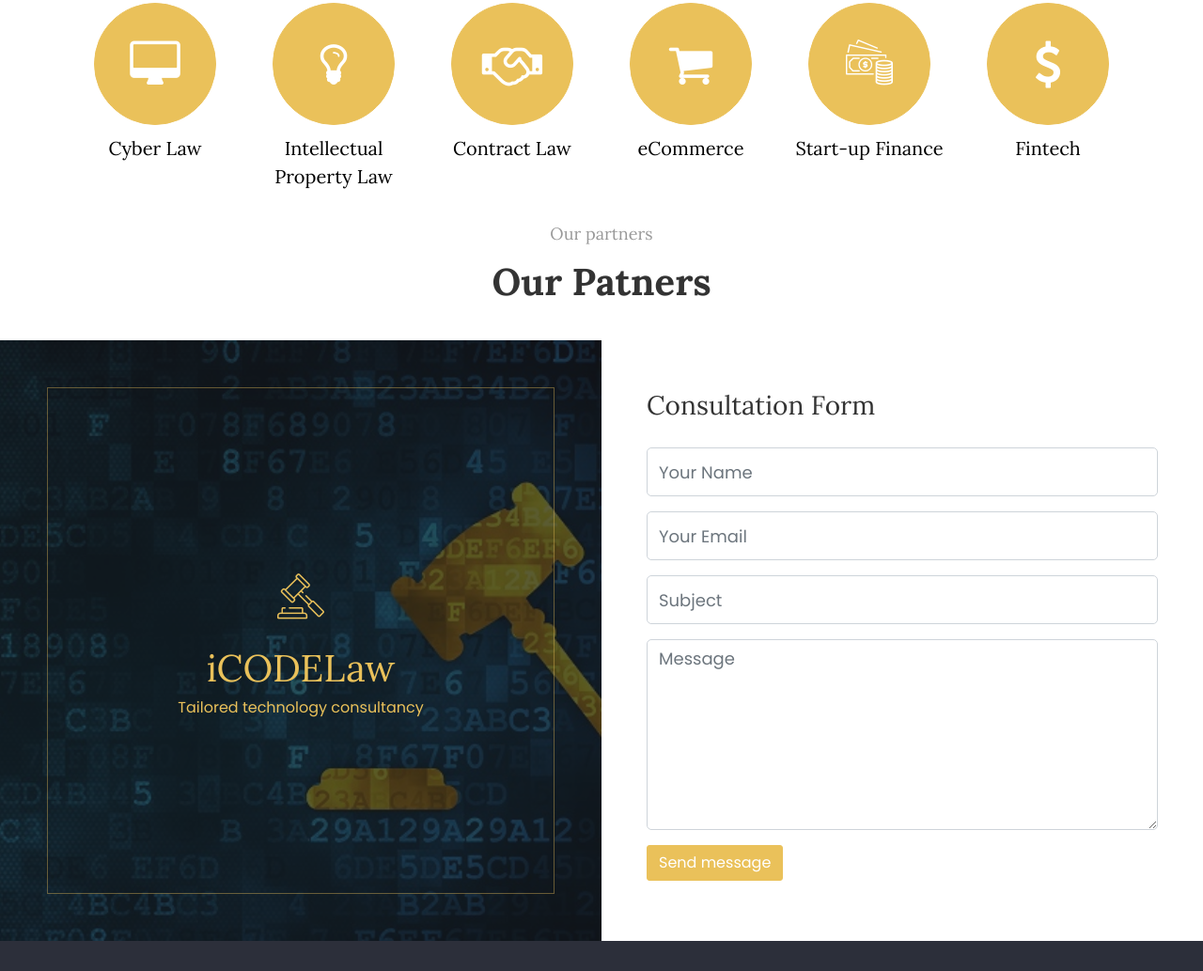
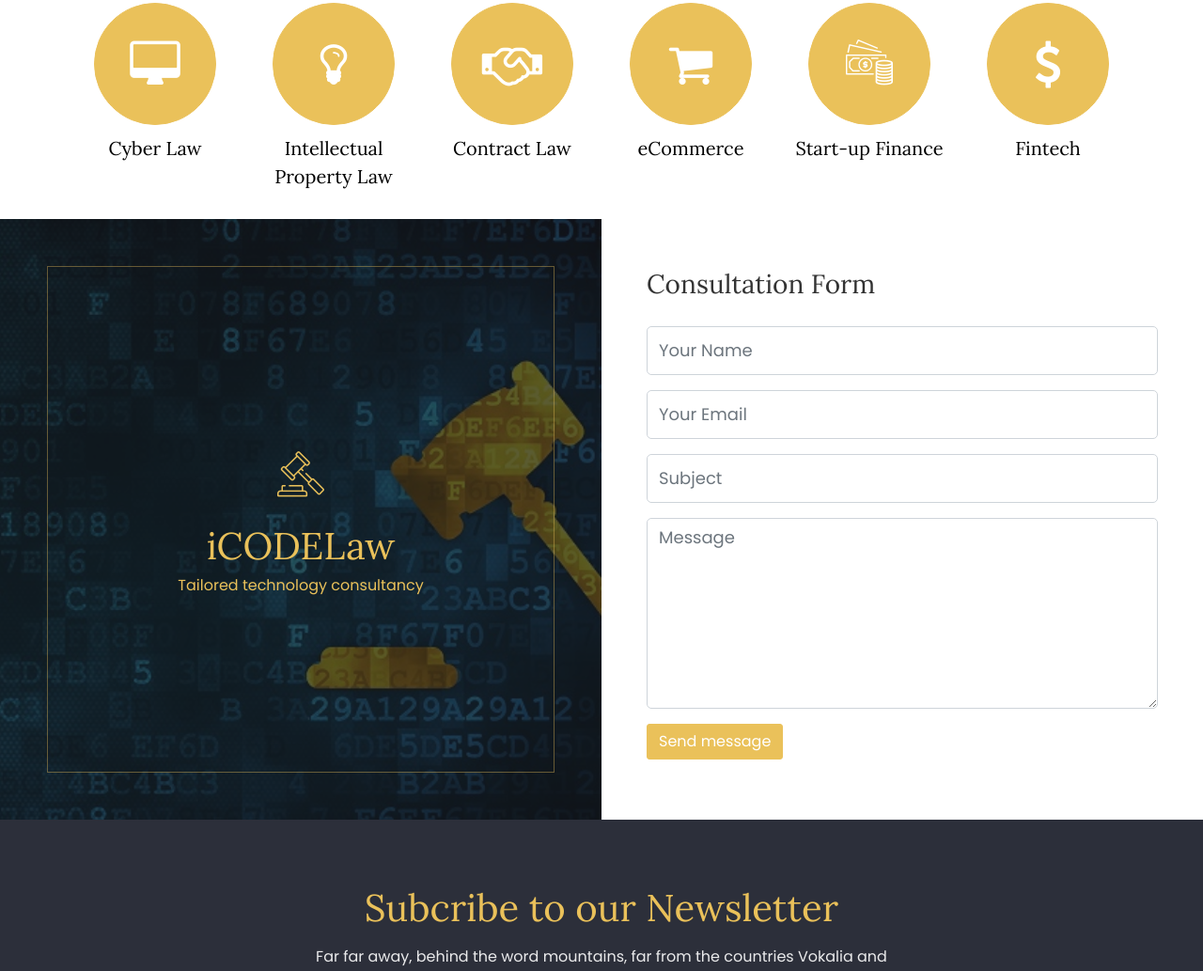
Before and after one commit to ALLANKAKAI/icodelaw, a plain HTML site: page index.html in a window 1280 px wide. Shown: the part 1241-2274 px from the top of the page at 94% size. Drawn offline with Linux system fonts and the light colour scheme; some packages are replaced by stand-ins of ours; no server answers; files whose address does not match are found by name.

Commit message:
ready to launch

```diff
--- a/index.html
+++ b/index.html
@@ -168,13 +168,6 @@
       </div>
     </section>
 
-    <div class="row justify-content-center mb-2">
-          <div class="col-md-7 text-center heading-section ftco-animate">
-            <span class="subheading" >Our partners</span>
-            <h2 class="mb-4 text-black">Our Patners</h2>
-          </div>
-        </div>
-
 
 		<section class="ftco-consultation" id="consult">
     	<div class="container-fluid">
```
